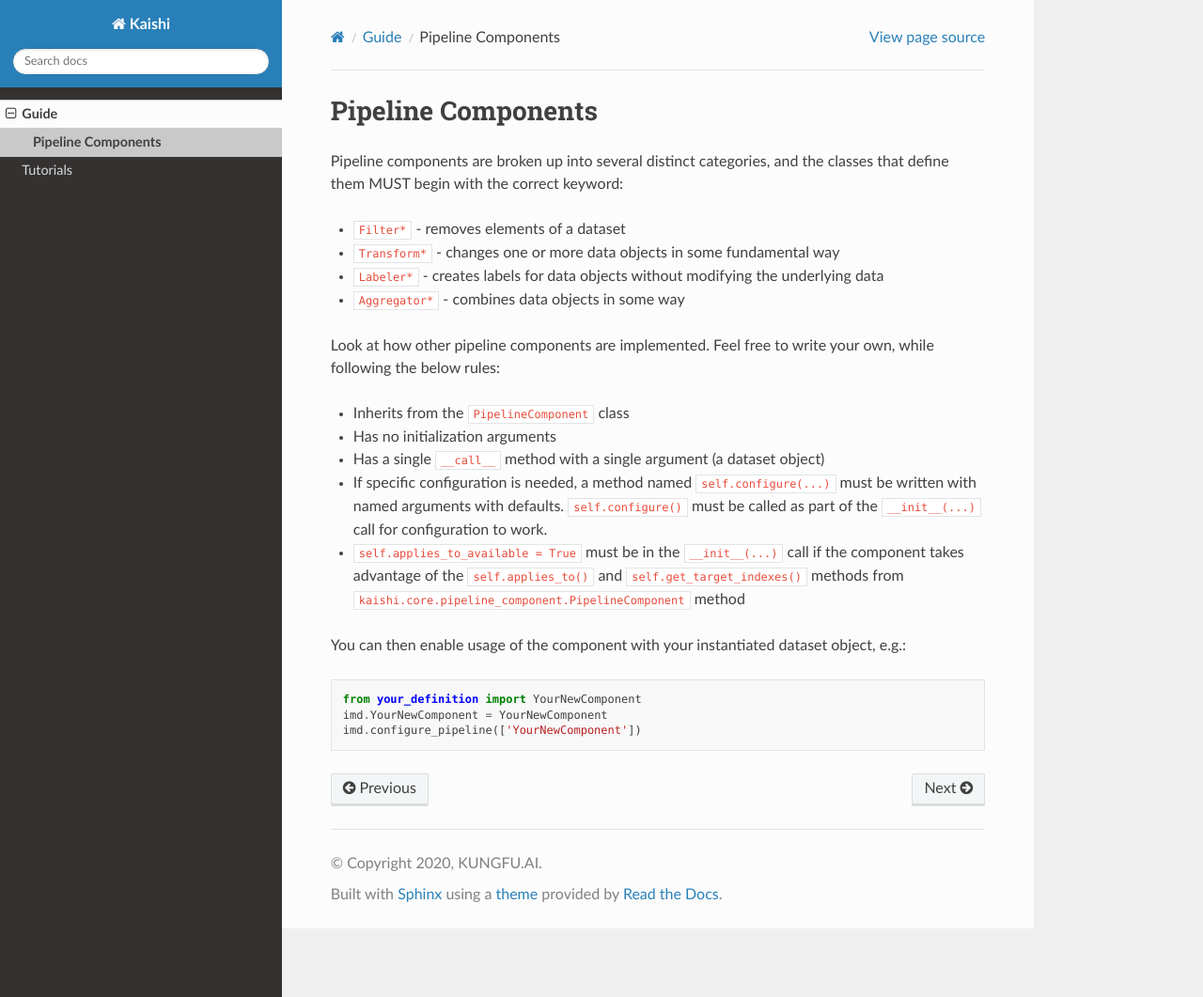
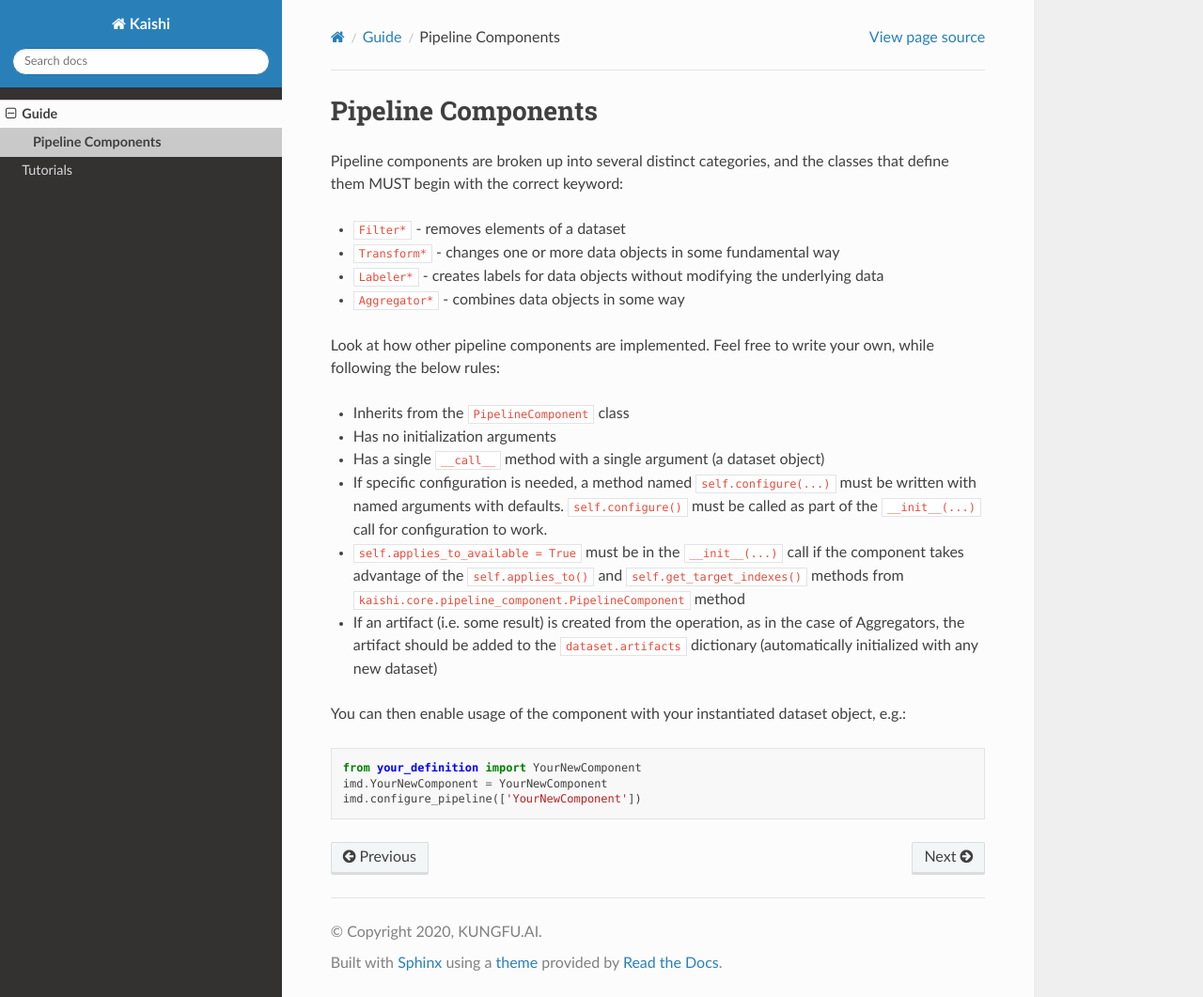
Before and after one commit to kungfuai/kaishi, a Sphinx documentation site: the page built from docs/Guide/pipeline_components.md, in a window 1280 px wide and 1061 px high. Shown: the whole window at 94% size. Built offline with Sphinx 7.4.7 and the Read the Docs theme 2.0.0, drawn with Linux system fonts in a browser that asks for light colours; pages that are not in the unit, such as notebooks, are missing from menus.

Commit message:
Add note about artifacts dict

````diff
--- a/docs/Guide/pipeline_components.md
+++ b/docs/Guide/pipeline_components.md
@@ -11,6 +11,7 @@ Look at how other pipeline components are implemented. Feel free to write your o
 * Has a single `__call__` method with a single argument (a dataset object)
 * If specific configuration is needed, a method named `self.configure(...)` must be written with named arguments with defaults. `self.configure()` must be called as part of the `__init__(...)` call for configuration to work.
 * `self.applies_to_available = True` must be in the `__init__(...)` call if the component takes advantage of the `self.applies_to()` and `self.get_target_indexes()` methods from `kaishi.core.pipeline_component.PipelineComponent` method
+* If an artifact (i.e. some result) is created from the operation, as in the case of Aggregators, the artifact should be added to the `dataset.artifacts` dictionary (automatically initialized with any new dataset)
 
 You can then enable usage of the component with your instantiated dataset object, e.g.:
 ```
````
